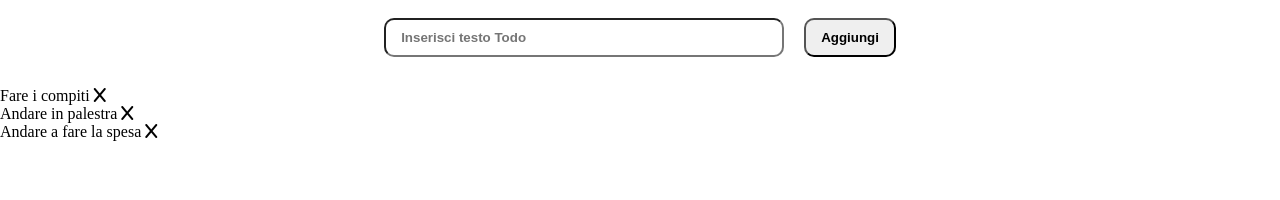
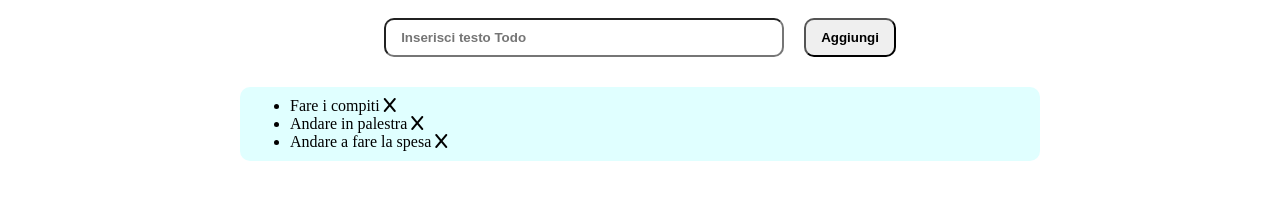
Before and after one commit to AleFabbretti/vue-todolist, a plain HTML site: page index.html in a window 1280 px wide. Shown: the part 112-312 px from the top of the page. Drawn offline with nearby package versions, Linux system fonts and the light colour scheme.

Commit message:
Aggiunto stile al container dove verranno inserite le task

```diff
--- a/css/style.css
+++ b/css/style.css
@@ -35,3 +35,11 @@
     font-weight: bold;
 
 }
+
+.task-container{
+    background-color: lightcyan;
+    width: 800px;
+    border-radius: 10px;
+    padding: 10px 50px;
+    margin: auto;
+}
--- a/index.html
+++ b/index.html
@@ -23,15 +23,15 @@
         </form>
         <div class="task-container">
             <ul>
-                <li>
+                <li class="task">
                     Fare i compiti
                     <i class="fa-solid fa-x"></i>
                 </li>
-                <li>
+                <li class="task">
                     Andare in palestra
                     <i class="fa-solid fa-x"></i>
                 </li>
-                <li>
+                <li class="task">
                     Andare a fare la spesa
                     <i class="fa-solid fa-x"></i>
                 </li>
```
